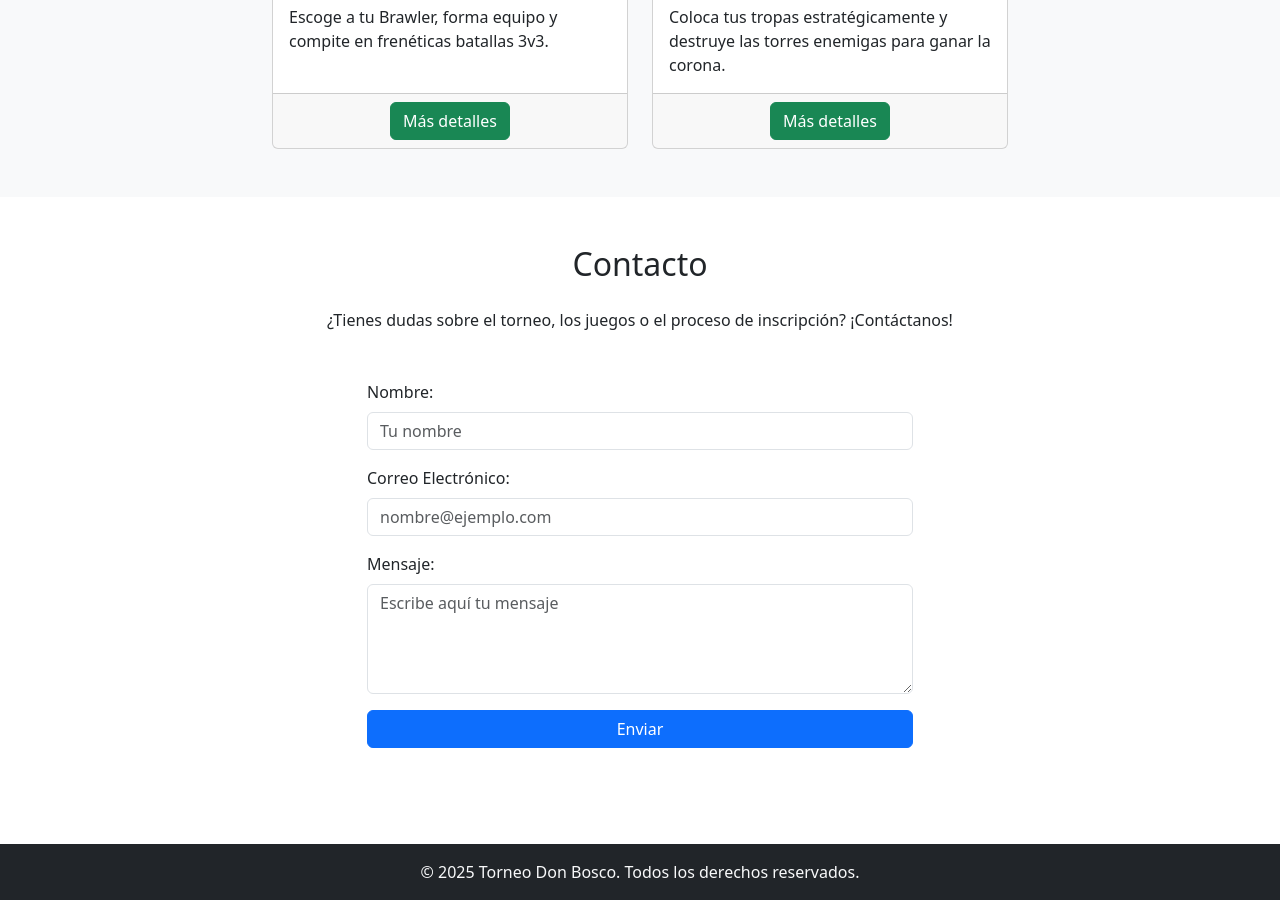
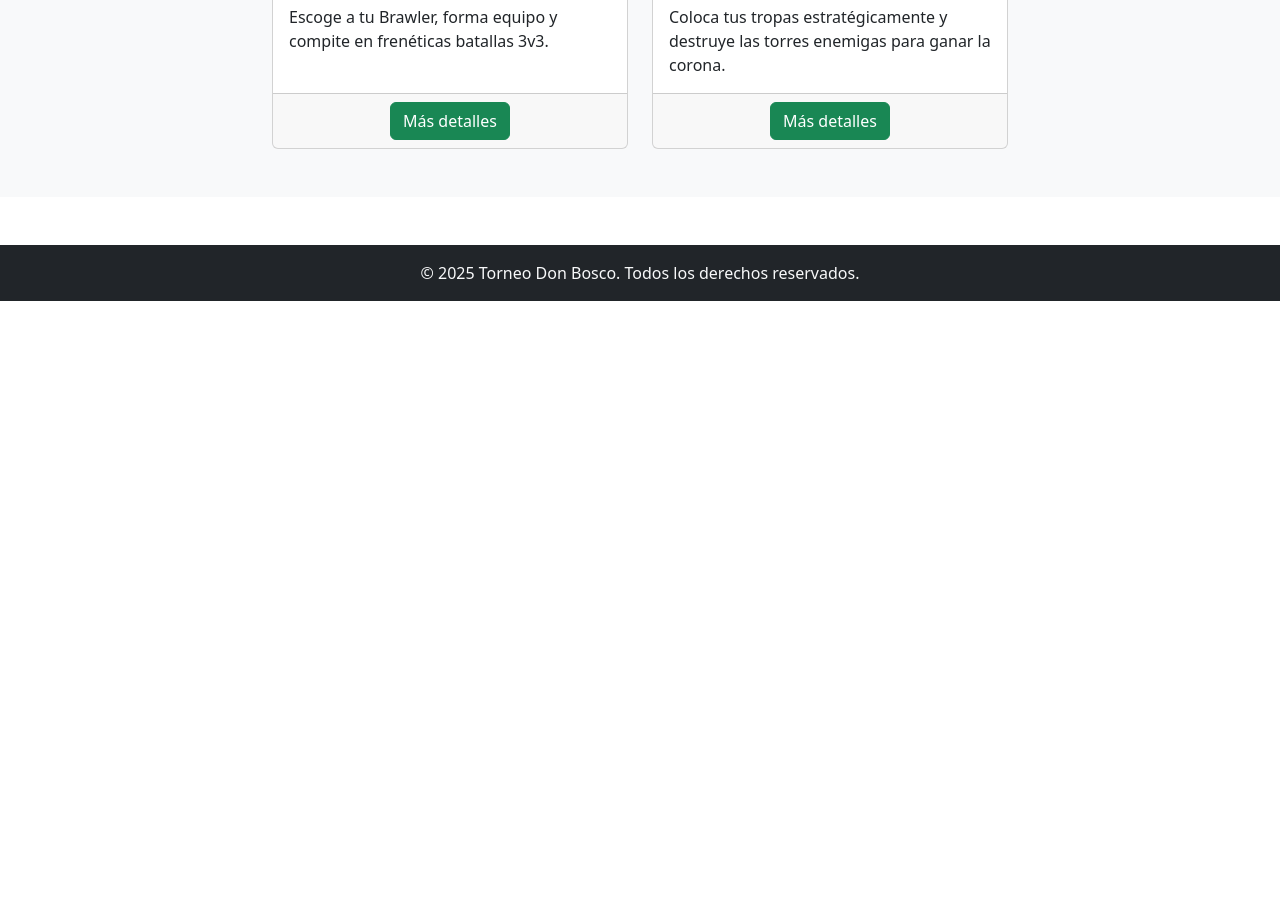
Before and after one commit to Diego57709/DonBosco, a plain HTML site: page index.html in a window 1280 px wide. Shown: the part 1525-2425 px from the top of the page. After the commit the page ends 1826 px from the top, so only its background shows below. Drawn offline with nearby package versions, Linux system fonts and the light colour scheme.

Commit message:
Update index.html

```diff
--- a/index.html
+++ b/index.html
@@ -282,52 +282,6 @@
     </div>
   </section>
 
-  <!-- Sección de Contacto -->
-  <section id="contacto" class="py-5">
-    <div class="container">
-      <h2 class="text-center mb-4">Contacto</h2>
-      <p class="text-center mb-5">
-        ¿Tienes dudas sobre el torneo, los juegos o el proceso de inscripción? ¡Contáctanos!
-      </p>
-      <div class="row justify-content-center">
-        <div class="col-md-6">
-          <form>
-            <div class="mb-3">
-              <label for="nombre" class="form-label">Nombre:</label>
-              <input
-                type="text"
-                class="form-control"
-                id="nombre"
-                placeholder="Tu nombre"
-              >
-            </div>
-            <div class="mb-3">
-              <label for="email" class="form-label">Correo Electrónico:</label>
-              <input
-                type="email"
-                class="form-control"
-                id="email"
-                placeholder="nombre@ejemplo.com"
-              >
-            </div>
-            <div class="mb-3">
-              <label for="mensaje" class="form-label">Mensaje:</label>
-              <textarea
-                class="form-control"
-                id="mensaje"
-                rows="4"
-                placeholder="Escribe aquí tu mensaje"
-              ></textarea>
-            </div>
-            <button type="submit" class="btn btn-primary w-100">
-              Enviar
-            </button>
-          </form>
-        </div>
-      </div>
-    </div>
-  </section>
-
   <!-- Pie de página -->
   <footer class="bg-dark text-light text-center py-3 mt-5">
     <div class="container">
```
